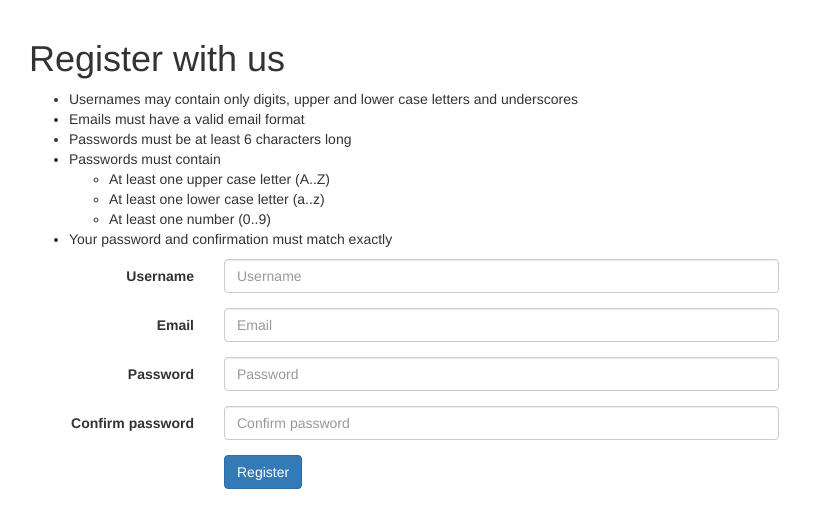
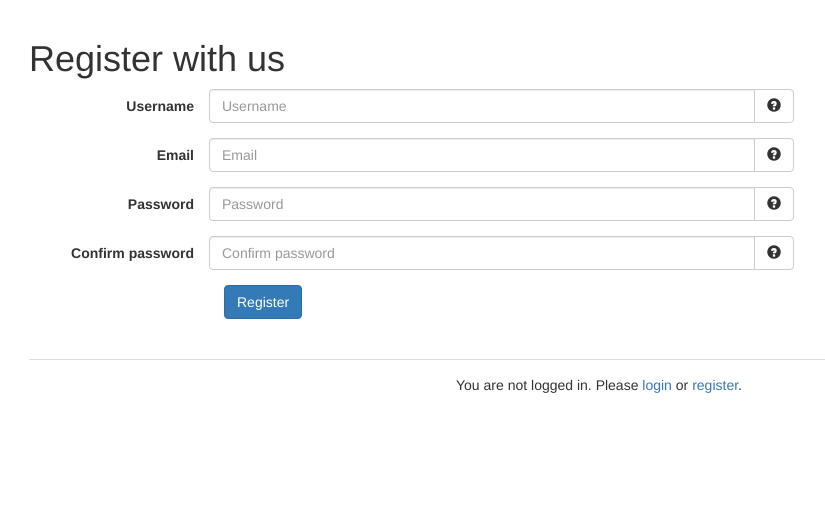
Before and after one commit to Stamcor/fancy-shop, a PHP site: page /register.php?search=1 in a window 1280 px wide. Shown: the part 51-561 px from the top of the page, without its empty margins (41-866 px from the left). Run offline with PHP 8.4, Linux system fonts and the light colour scheme.

Commit message:
Nicer styling for errors and registration constraints

```diff
--- a/webapp/footer.inc.php
+++ b/webapp/footer.inc.php
@@ -10,7 +10,5 @@ if ($logged_in) {
         </center>
       </footer>
     </div>
-    <script src="js/jquery.min.js"></script>
-    <script src="js/bootstrap.min.js"></script>
   </body>
 </html>
--- a/webapp/header.inc.php
+++ b/webapp/header.inc.php
@@ -13,6 +13,8 @@ $logged_in = login_check($mysqli);
     <title>Fancy Shop</title>
     <link href="css/bootstrap.min.css" rel="stylesheet">
     <link href="css/custom.css" rel="stylesheet">
+    <script src="js/jquery.min.js"></script>
+    <script src="js/bootstrap.min.js"></script>
   </head>
   <body>
     <nav class="navbar navbar-inverse navbar-fixed-top">
--- a/webapp/includes/register.inc.php
+++ b/webapp/includes/register.inc.php
@@ -21,14 +21,14 @@ if (isset($_POST['username'], $_POST['email'], $_POST['p'])) {
     $email = filter_var($email, FILTER_VALIDATE_EMAIL);
     if (!filter_var($email, FILTER_VALIDATE_EMAIL)) {
         // Not a valid email
-        $error_msg .= '<p class="error">The email address you entered is not valid</p>';
+        $error_msg .= '<li>The email address you entered is not valid</li>';
     }
 
     $password = filter_input(INPUT_POST, 'p', FILTER_SANITIZE_STRING);
     if (strlen($password) != 128) {
         // The hashed pwd should be 128 characters long.
         // If it's not, something really odd has happened
-        $error_msg .= '<p class="error">Invalid password configuration.</p>';
+        $error_msg .= '<li>Invalid password configuration.</li>';
     }
 
     // Username validity and password validity have been checked client side.
@@ -44,11 +44,11 @@ if (isset($_POST['username'], $_POST['email'], $_POST['p'])) {
 
         if ($stmt->num_rows == 1) {
             // A user with this email address already exists
-            $error_msg .= '<p class="error">A user with this email address already exists.</p>';
+            $error_msg .= '<li>A user with this email address already exists.</li>';
                         $stmt->close();
         }
     } else {
-        $error_msg .= '<p class="error">Database error Line 39</p>';
+        $error_msg .= '<li>Database error Line 39</li>';
                 $stmt->close();
     }
 
@@ -63,11 +63,11 @@ if (isset($_POST['username'], $_POST['email'], $_POST['p'])) {
 
                 if ($stmt->num_rows == 1) {
                         // A user with this username already exists
-                        $error_msg .= '<p class="error">A user with this username already exists</p>';
+                        $error_msg .= '<li>A user with this username already exists</li>';
                         $stmt->close();
                 }
         } else {
-                $error_msg .= '<p class="error">Database error line 55</p>';
+                $error_msg .= '<li>Database error line 55</li>';
                 $stmt->close();
         }
 
@@ -90,5 +90,6 @@ if (isset($_POST['username'], $_POST['email'], $_POST['p'])) {
         }
         header('Location: ./register_success.php');
     }
+    $error_msg = '<div class="row"><div class="alert alert-danger col-sm-offset-2 col-sm-6"><ul>' . $error_msg . '</ul></div></div>';
 }
 ?>
--- a/webapp/login.php
+++ b/webapp/login.php
@@ -6,7 +6,7 @@ sec_session_start();
 require 'header.inc.php';
 
 if (isset($_GET['error'])) {
-    echo '<p class="error">Error Logging In!</p>';
+    echo '<div class="row"><div class="alert alert-danger col-sm-offset-2 col-sm-6">Error Logging In!</div></div>';
 }
 
 ?>
--- a/webapp/register.php
+++ b/webapp/register.php
@@ -9,42 +9,50 @@ require 'header.inc.php';
             echo $error_msg;
         }
         ?>
-        <ul>
-            <li>Usernames may contain only digits, upper and lower case letters and underscores</li>
-            <li>Emails must have a valid email format</li>
-            <li>Passwords must be at least 6 characters long</li>
-            <li>Passwords must contain
-                <ul>
-                    <li>At least one upper case letter (A..Z)</li>
-                    <li>At least one lower case letter (a..z)</li>
-                    <li>At least one number (0..9)</li>
-                </ul>
-            </li>
-            <li>Your password and confirmation must match exactly</li>
-        </ul>
+
         <form method="post" name="registration_form" action="<?php echo esc_url($_SERVER['PHP_SELF']); ?>" class="form-horizontal">
             <div class="form-group">
                 <label for="username" class="col-sm-2 control-label">Username</label>
-                <div class="col-sm-6">
+                <div class="col-sm-6 input-group">
                     <input type='text' name='username' id='username' class="form-control" placeholder="Username">
+                    <span class="input-group-btn">
+                        <button type="button" class="btn btn-default" data-container="body" data-toggle="popover" data-trigger="focus" data-placement="right" data-content="Usernames may contain only digits, upper and lower case letters and underscores">
+                            <span class="glyphicon glyphicon-question-sign"></span>
+                        </button>
+                    </span>
                 </div>
             </div>
             <div class="form-group">
                 <label for="email" class="col-sm-2 control-label">Email</label>
-                <div class="col-sm-6">
+                <div class="col-sm-6 input-group">
                     <input type='email' name='email' id='email' class="form-control" placeholder="Email">
+                    <span class="input-group-btn">
+                        <button type="button" class="btn btn-default" data-container="body" data-toggle="popover" data-trigger="focus" data-placement="right" data-content="Emails must have a valid email format">
+                            <span class="glyphicon glyphicon-question-sign"></span>
+                        </button>
+                    </span>
                 </div>
             </div>
             <div class="form-group">
                 <label for="password" class="col-sm-2 control-label">Password</label>
-                <div class="col-sm-6">
+                <div class="col-sm-6 input-group">
                     <input type='password' name='password' id='password' class="form-control" placeholder="Password">
+                    <span class="input-group-btn">
+                        <button type="button" class="btn btn-default" data-container="body" data-toggle="popover" data-trigger="focus" data-html="true" data-placement="right" data-content="<ul><li>Passwords must be at least 6 characters long</li><li>At least one upper case letter (A..Z)</li><li>At least one lower case letter (a..z)</li><li>At least one number (0..9)</li></ul>">
+                            <span class="glyphicon glyphicon-question-sign"></span>
+                        </button>
+                    </span>
                 </div>
             </div>
             <div class="form-group">
                 <label for="confirmpwd" class="col-sm-2 control-label">Confirm password</label>
-                <div class="col-sm-6">
+                <div class="col-sm-6 input-group">
                     <input type='password' name='confirmpwd' id='confirmpwd' class="form-control" placeholder="Confirm password">
+                    <span class="input-group-btn">
+                        <button type="button" class="btn btn-default" data-container="body" data-toggle="popover" data-trigger="focus" data-placement="right" data-content="Your password and confirmation must match exactly">
+                            <span class="glyphicon glyphicon-question-sign"></span>
+                        </button>
+                    </span>
                 </div>
             </div>
             <div class="form-group">
@@ -55,6 +63,11 @@ require 'header.inc.php';
         </form>
         <script type="text/JavaScript" src="js/sha512.js"></script>
         <script type="text/JavaScript" src="js/forms.js"></script>
+        <script>
+$( document ).ready(function () {
+  $('[data-toggle="popover"]').popover()
+});
+        </script>
 <?php
 require 'footer.inc.php';
 ?>
```
